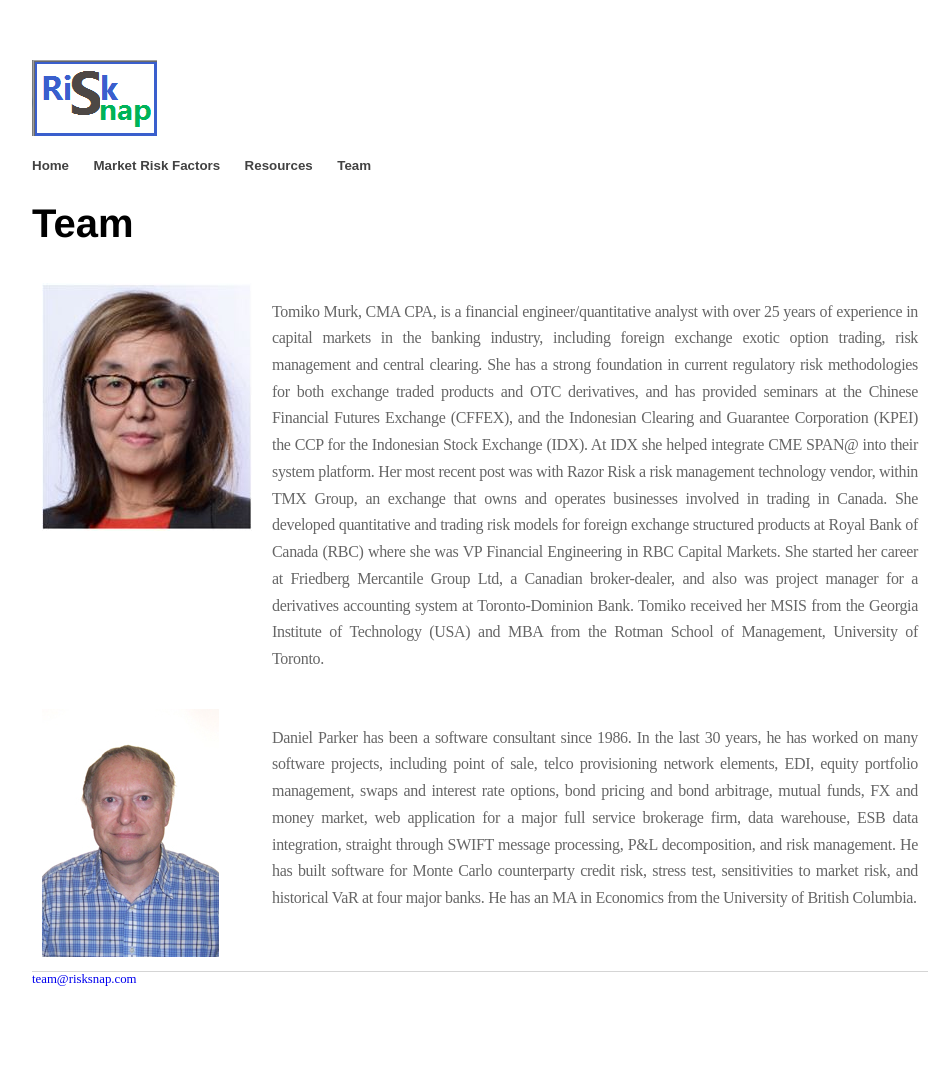
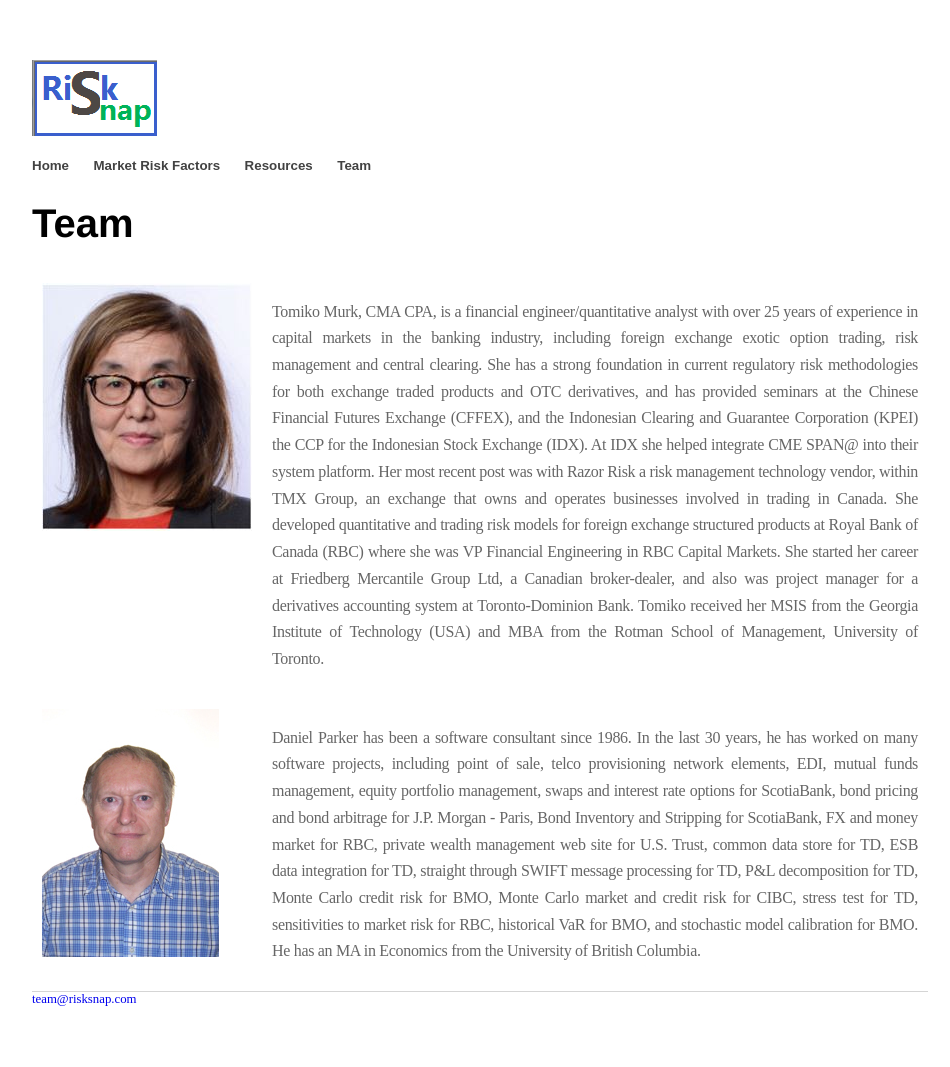
Before and after one commit to risksnap/RiskSnap, a Jekyll site: the page built from team/index.html, in a window 1280 px wide. Shown: the whole page, without its empty margins (160-1110 px from the left). Built offline with Jekyll 4.4.1, drawn with Linux system fonts in a browser that asks for light colours.

Commit message:
Update team profile

```diff
--- a/team/index.html
+++ b/team/index.html
@@ -37,11 +37,14 @@ Bank.  Tomiko received her MSIS from the Georgia Institute of Technology
         <div class="table-body-text-cell">
     <p>Daniel Parker has been a software consultant since 1986. In the last 30 years, he has worked
        on many software projects, including point of sale, telco provisioning network elements,
-       EDI, equity portfolio management, swaps and interest rate options,
-       bond pricing and bond arbitrage, mutual funds, FX and money market, web application
-       for a major full service brokerage firm, data warehouse, ESB data integration, straight through SWIFT message processing, P&L decomposition, and risk management.
-       He has built software for Monte Carlo counterparty credit risk,
-       stress test, sensitivities to market risk, and historical VaR at four major banks.
+       EDI, mutual funds management, equity portfolio management, swaps and interest rate options for ScotiaBank,
+       bond pricing and bond arbitrage for J.P. Morgan - Paris, Bond Inventory and Stripping for ScotiaBank,
+       FX and money market for RBC, private wealth management web site
+       for U.S. Trust, common data store for TD, ESB data integration for TD,
+       straight through SWIFT message processing for TD, P&L decomposition for TD, Monte Carlo credit risk for BMO,
+       Monte Carlo market and credit risk for CIBC, stress test for TD, sensitivities to market risk for RBC,
+       historical VaR for BMO, and stochastic model calibration for BMO.
+
        He has an MA in Economics from the University of British Columbia.</p>
         </div>
     </div>
```
